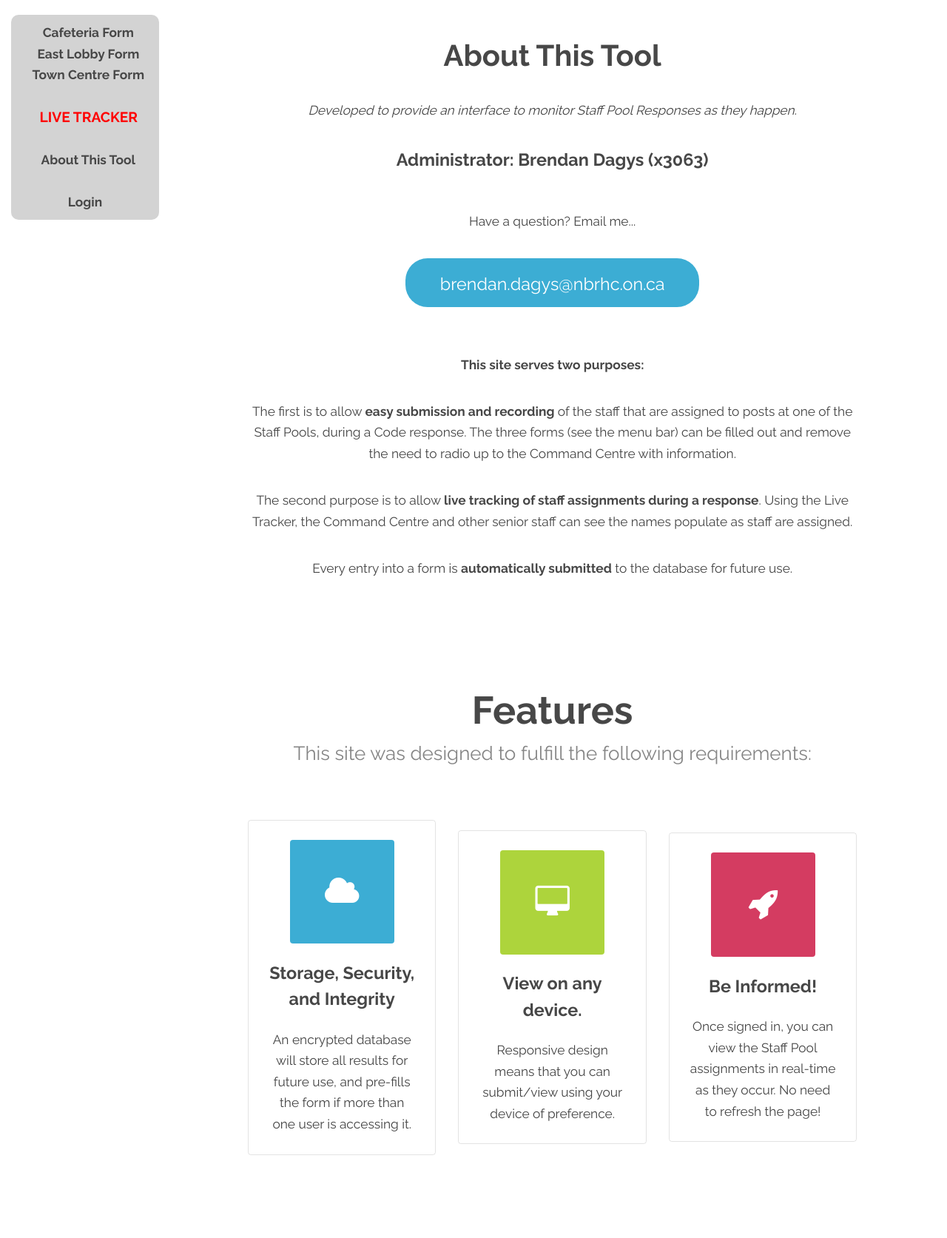
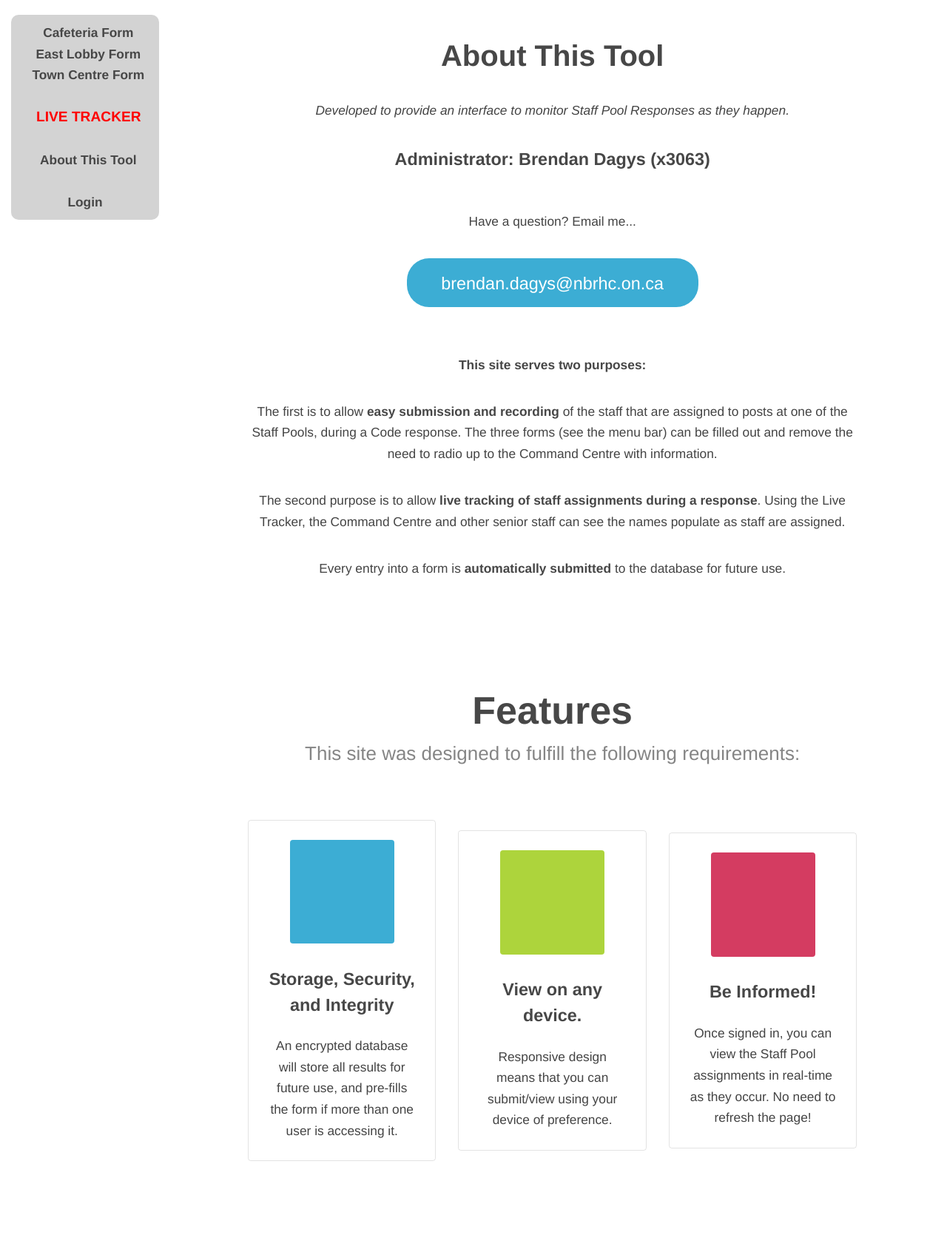
Before and after one commit to brendandagys/staffpool, a Django app: page /Home/About/ in a window 1280 px wide. Shown: the whole page at 74% size. Before the commit the page ends 1561 px from the top, so only its background shows below. Run offline with Django 3.2, Linux system fonts and the light colour scheme; some libraries are stand-ins or nearby versions.

Commit message:
Removed fonts from About stylesheet.

```diff
--- a/catalog/static/css/style.css
+++ b/catalog/static/css/style.css
@@ -1,6 +1,6 @@
 @charset "UTF-8";
-@import url(font-awesome.min.css);
-@import url(http://fonts.googleapis.com/css?family=Raleway:700,400);
+/* @import url(font-awesome.min.css);
+@import url(http://fonts.googleapis.com/css?family=Raleway:700,400); */
 
 /*
 	Transit by TEMPLATED
```
